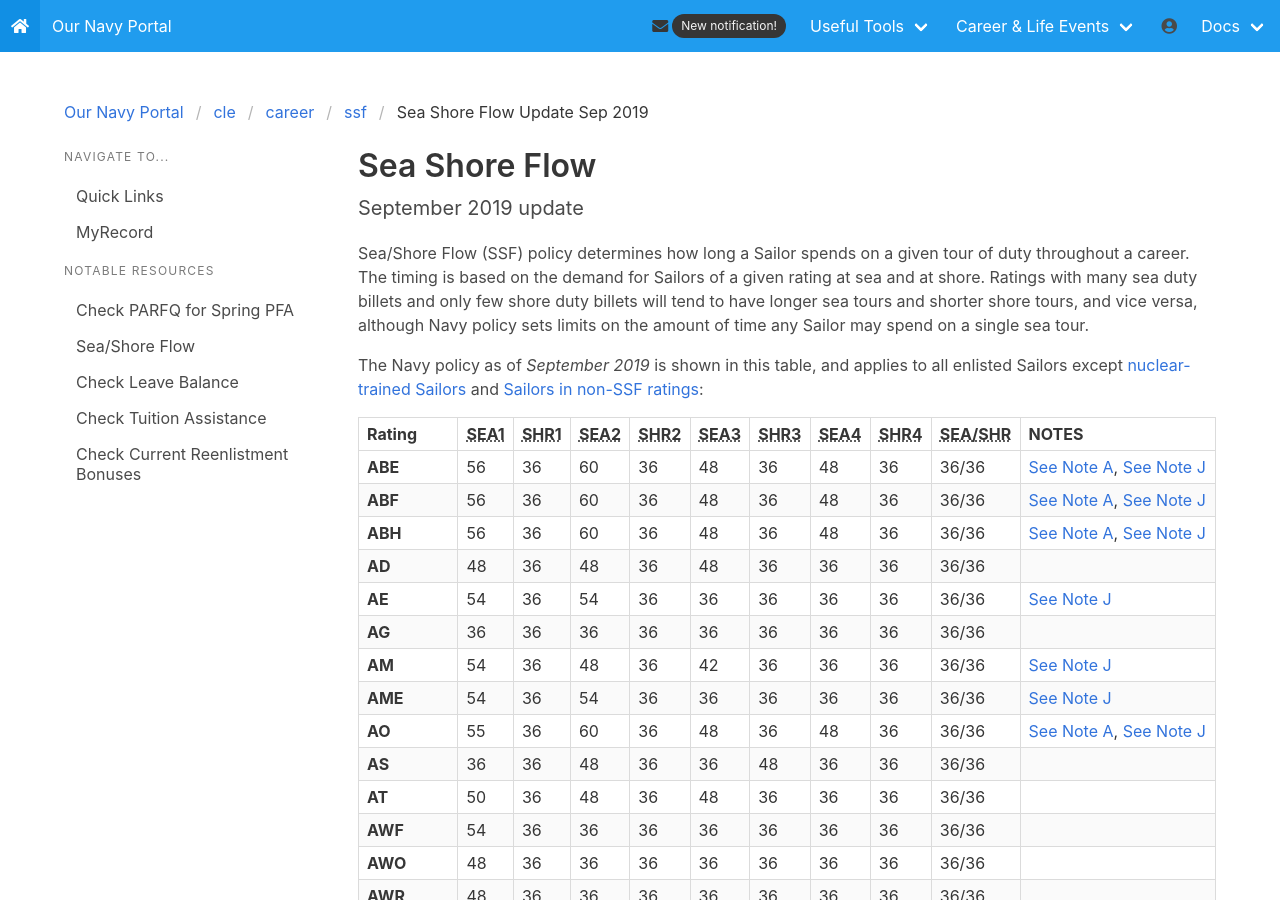
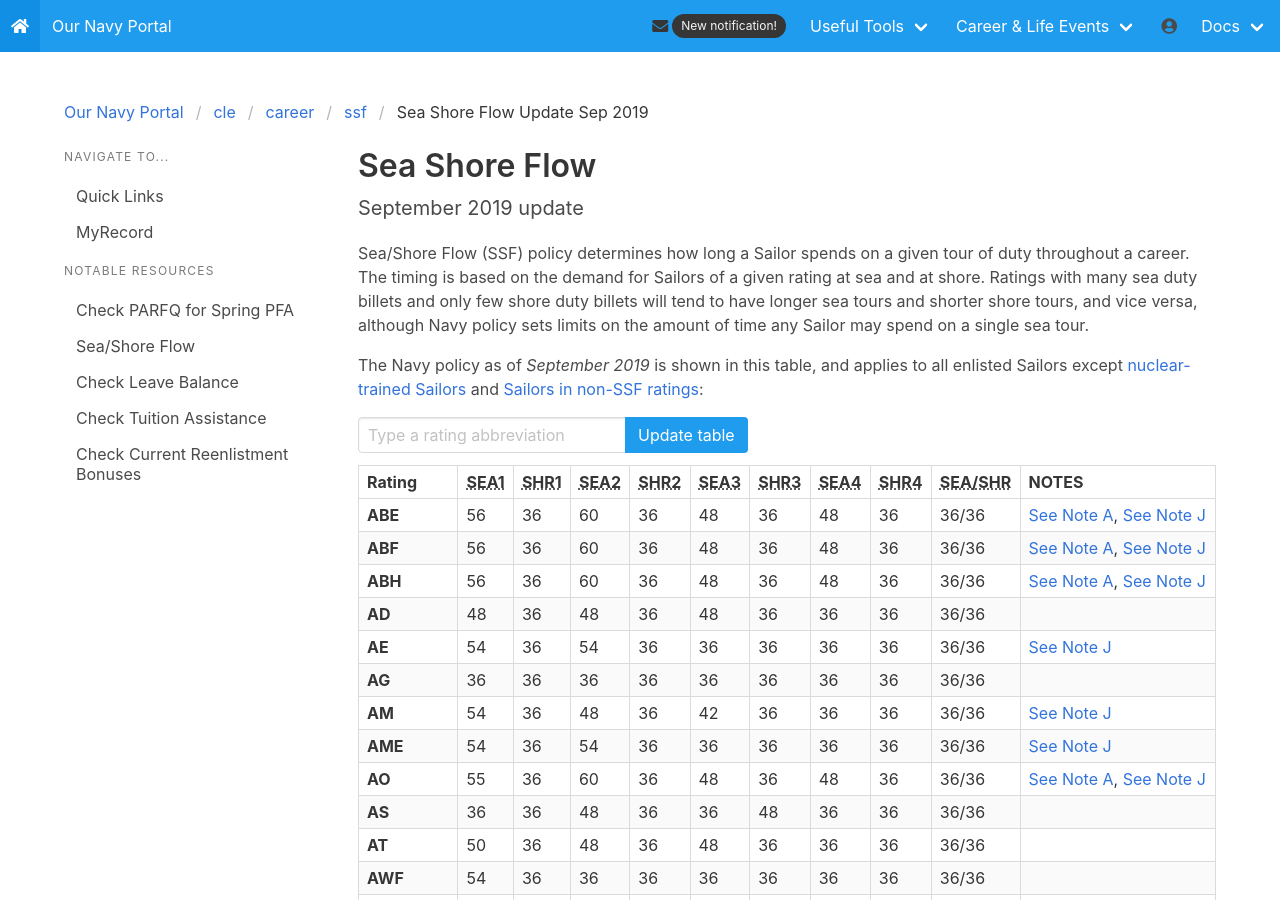
Before and after one commit to mpyne-navy/proj-waterfall, a Jekyll site: the page built from cle/career/ssf/ssf-2019-09.html, in a window 1280 px wide and 900 px high. Built offline with Jekyll 4.4.1, drawn with Linux system fonts in a browser that asks for light colours.

Commit message:
Add a client-side table filter for the Sea/Shore flow page.

```diff
--- a/cle/career/ssf/ssf-2019-09.html
+++ b/cle/career/ssf/ssf-2019-09.html
@@ -16,7 +16,19 @@
 applies to all enlisted Sailors except <a href="#rating_nuc">nuclear-trained
 Sailors</a> and <a href="#rating_non_ssf">Sailors in non-SSF ratings</a>:</p>
 
-<table class="table is-hovered is-bordered is-narrow is-striped">
+<div class="field has-addons">
+  <div class="control">
+    <input id="input_rating_filter" class="input" type="text" placeholder="Type a rating abbreviation">
+  </div>
+  <div class="control">
+    <button id="btn_update_table" class="button is-info">
+      Update table
+    </button>
+  </div>
+</div>
+<!-- Javascript that applies to this is below the table -->
+
+<table id="tbl_rating_ssf" class="table is-hovered is-bordered is-narrow is-striped">
   <thead>
     <tr>
       <th>Rating</th>
@@ -1086,6 +1098,34 @@
   </tbody>
 </table>
 
+<script>
+const button = document.getElementById('btn_update_table');
+const search_text = document.getElementById('input_rating_filter');
+
+if (!button || !search_text) {
+  throw new Error('button updater or search input not in DOM???');
+}
+
+button.addEventListener('click', (ev) => {
+  const cur_search_text = search_text.value;
+  const cur_search_id = 'rating_' + cur_search_text;
+
+  // The header row is not returned by the [id^=rating] thing so that it's not hidden
+  const table_rows = document.querySelectorAll('table#tbl_rating_ssf tr[id^=rating]');
+
+  table_rows.forEach(row => {
+    if (cur_search_text.length === 0 || row.attributes.id.value.startsWith(cur_search_id)) {
+      // Show the row if no search or the row is a match
+      row.style.removeProperty('display');
+    } else {
+      // Hide the row if the search is not a match
+      row.style.display = 'none';
+    }
+  })
+})
+
+</script>
+
 <h2 id="rating_nuc">Nuclear Ratings</h2>
 
 <p>The nuclear-trained ratings are not controlled by Sea/Shore policy. Instead,
```
